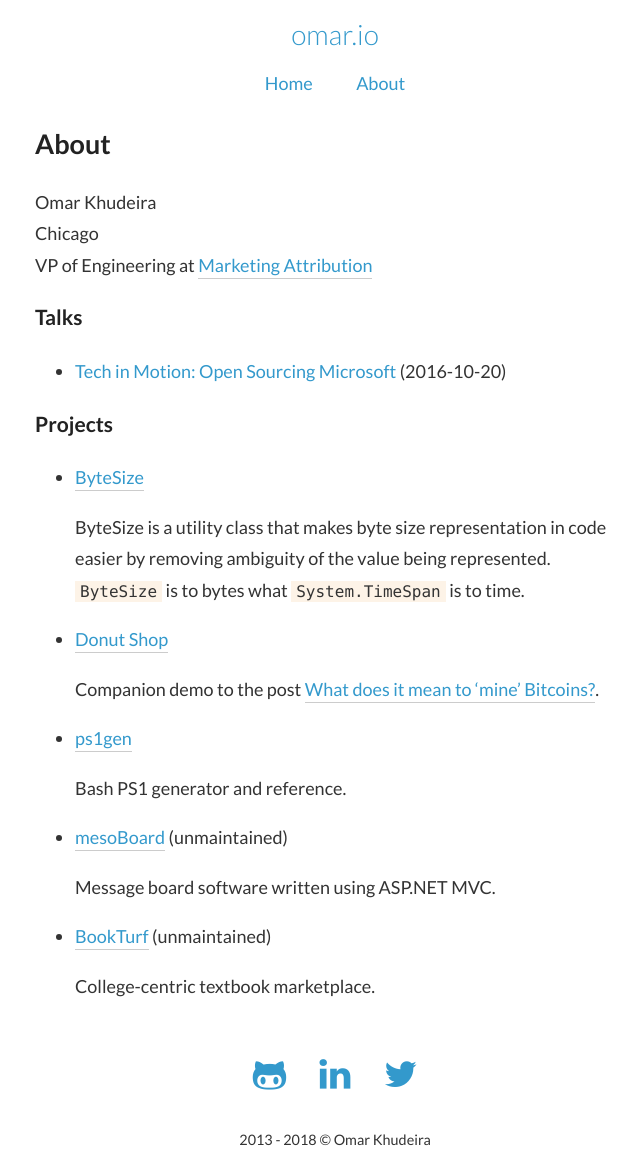
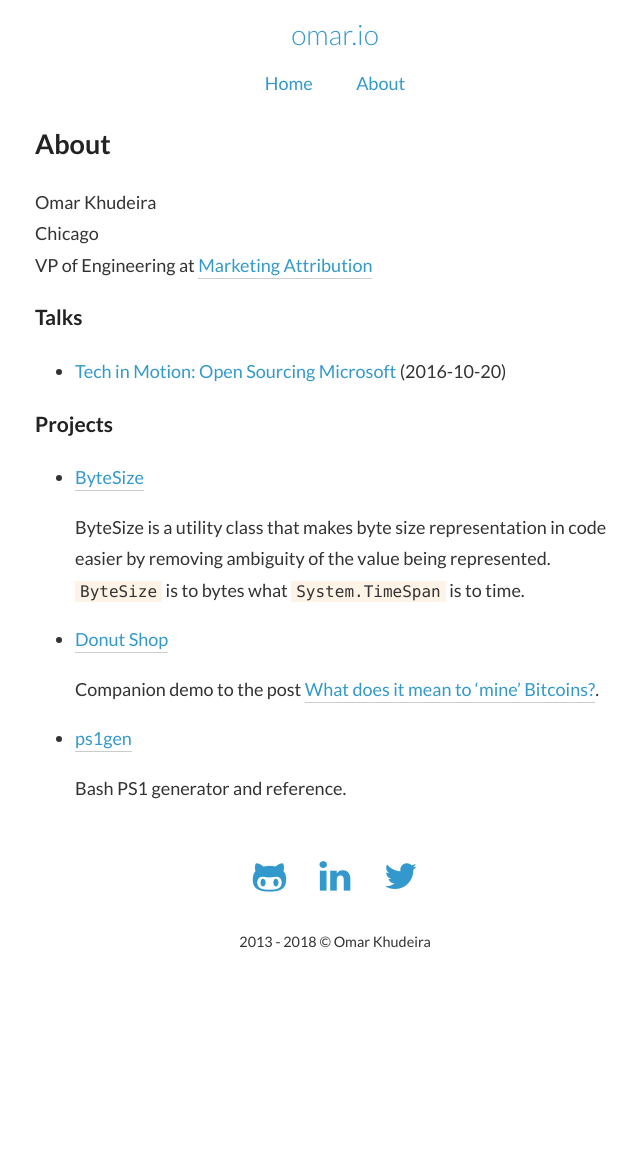
Before and after one commit to omar/omar.github.io, a Jekyll site: the page built from about.md, in a window 1280 px wide. Shown: the whole page, without its empty margins (305-945 px from the left). Built offline with Jekyll 4.4.1, drawn with Linux system fonts in a browser that asks for light colours; nearby versions of some CDN libraries; library files that are not in the unit come from our copies; after the commit the page ends 975 px from its top, so only the background shows below that.

Commit message:
Update about.md

```diff
--- a/about.md
+++ b/about.md
@@ -25,11 +25,3 @@
 - [ps1gen](http://omar.github.com/ps1gen)
 
     Bash PS1 generator and reference.
-
-- [mesoBoard](http://github.com/omar/mesoBoard) (unmaintained)
-
-    Message board software written using ASP.NET MVC.
-
-- [BookTurf](http://bookturf.com) (unmaintained)
-
-    College-centric textbook marketplace.
```
